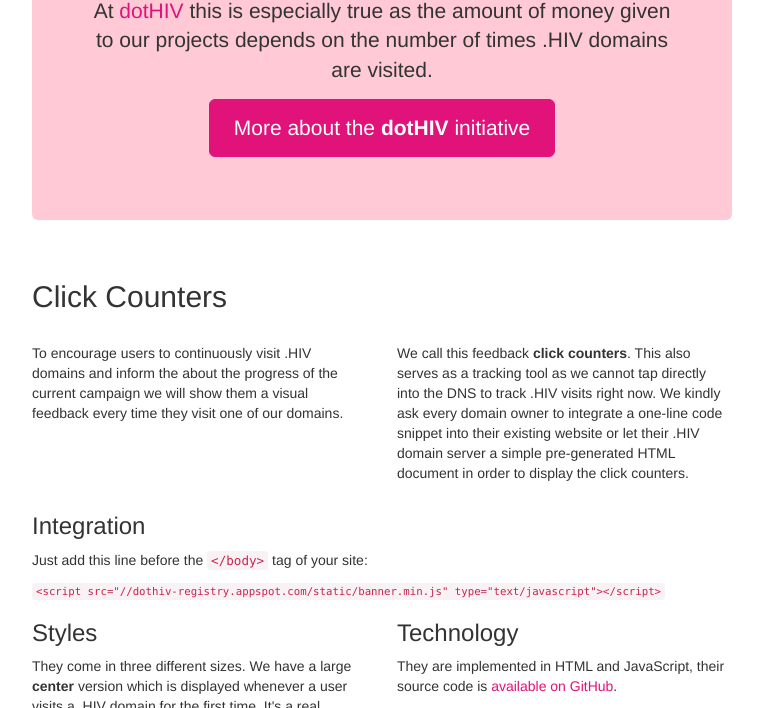
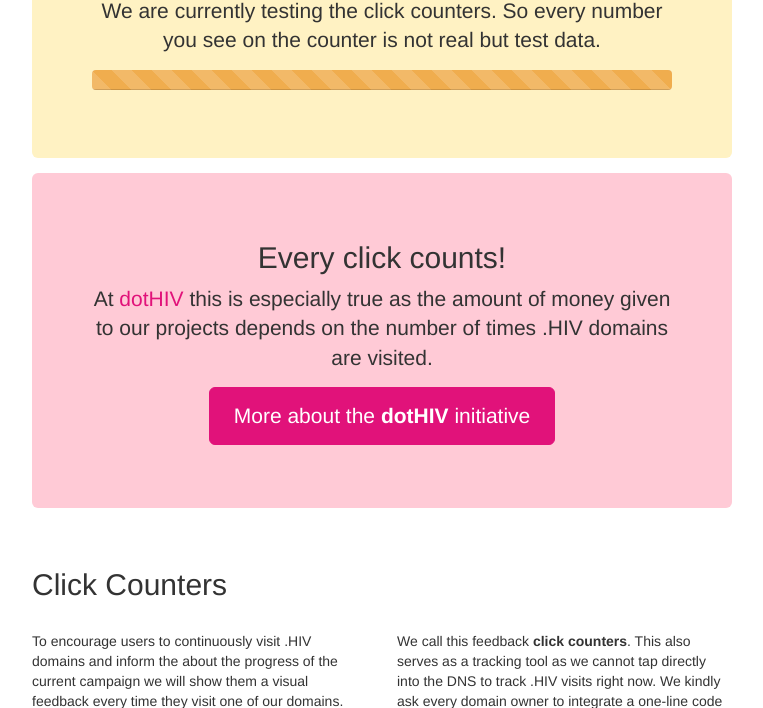
Before and after one commit to dothiv/clickcounter.hiv, a website: page index.html in a window 1280 px wide. Shown: the part 525-1233 px from the top of the page, without its empty margins (258-1021 px from the left). Drawn offline with nearby package versions, Linux system fonts and the light colour scheme.

Commit message:
Add not about test phase.

```diff
--- a/css/styles.less
+++ b/css/styles.less
@@ -1,5 +1,6 @@
 @color-pink: #e1127a;
 @color-light-pink: #ffcad6;
+@color-light-yellow: #fff2c3;
 @color-muted: #999;
 
 a, a:hover, a:focus {
@@ -51,22 +52,27 @@
   margin: 30px 0;
 }
 
-.jumbotron {
+.jumbotron, .testing {
   text-align: center;
-  border-bottom: 1px solid #e5e5e5;
-}
-
-.jumbotron .btn {
-  padding: 14px 24px;
-  font-size: 21px;
+  .btn {
+    padding: 14px 24px;
+    font-size: 21px;
+  }
 }
 
 .jumbotron {
+  border-bottom: 1px solid #e5e5e5;
   background-color: @color-light-pink;
   .btn-success {
     background-color: @color-pink;
     border-color: @color-pink;
   }
+}
+
+.testing {
+  border-bottom: 1px solid #e5e5e5;
+  background-color: @color-light-yellow;
+  margin-bottom: 15px;
 }
 
 article {
--- a/index.html
+++ b/index.html
@@ -39,7 +39,20 @@
         </h1>
     </div>
 
-    <div class="jumbotron ">
+    <div class="jumbotron testing">
+        <h2>Testing click counters</h2>
+
+        <p class="lead">
+            We are currently testing the click counters. So every number you see on the counter is not real but test data.
+        </p>
+
+        <div class="progress progress-striped active">
+            <div class="progress-bar progress-bar-warning"  role="progressbar" aria-valuenow="100" aria-valuemin="0" aria-valuemax="100" style="width: 100%"></div>
+        </div>
+
+    </div>
+
+    <div class="jumbotron">
         <h2>Every click counts!</h2>
 
         <p class="lead">
```
Also changed, not shown: css/styles.css.
